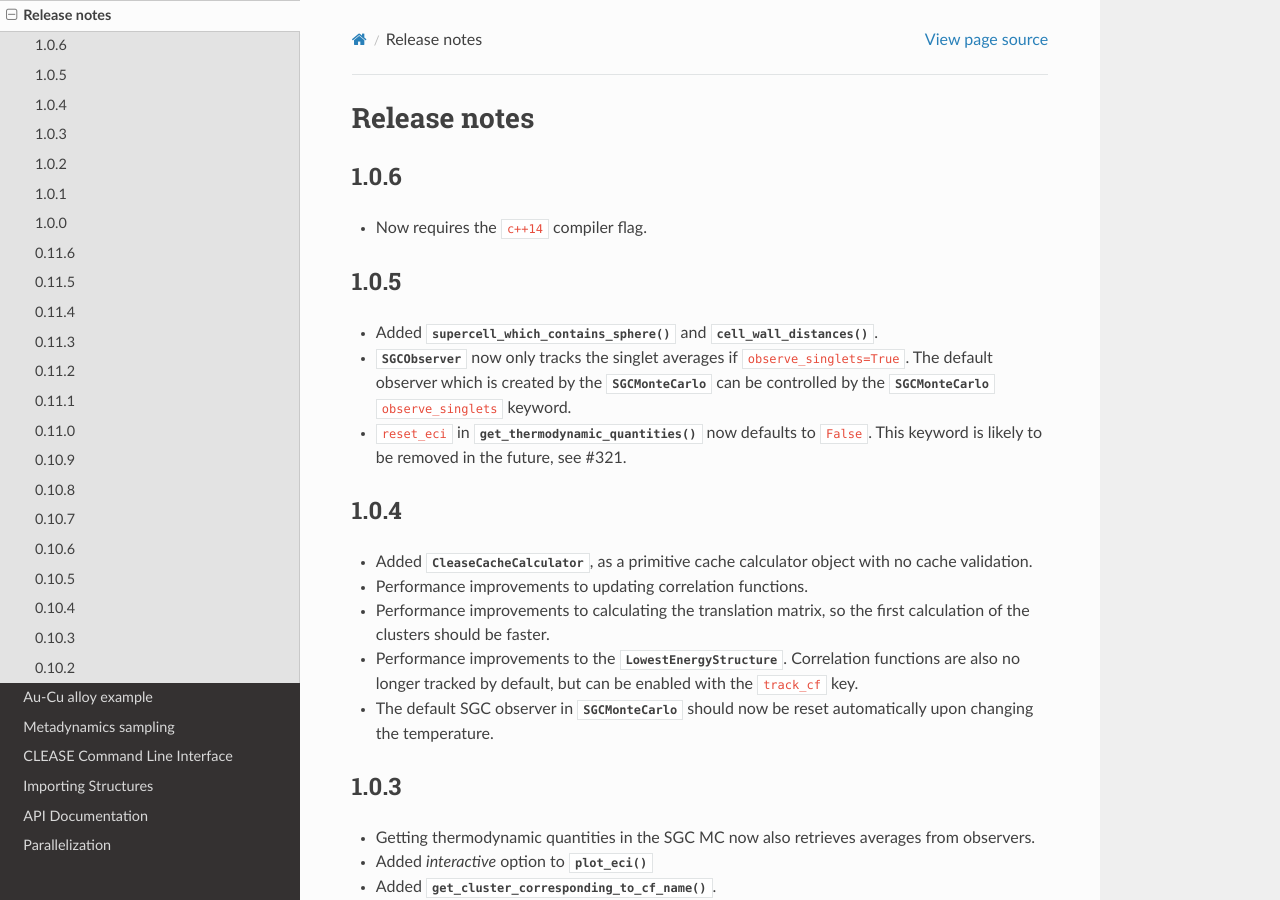
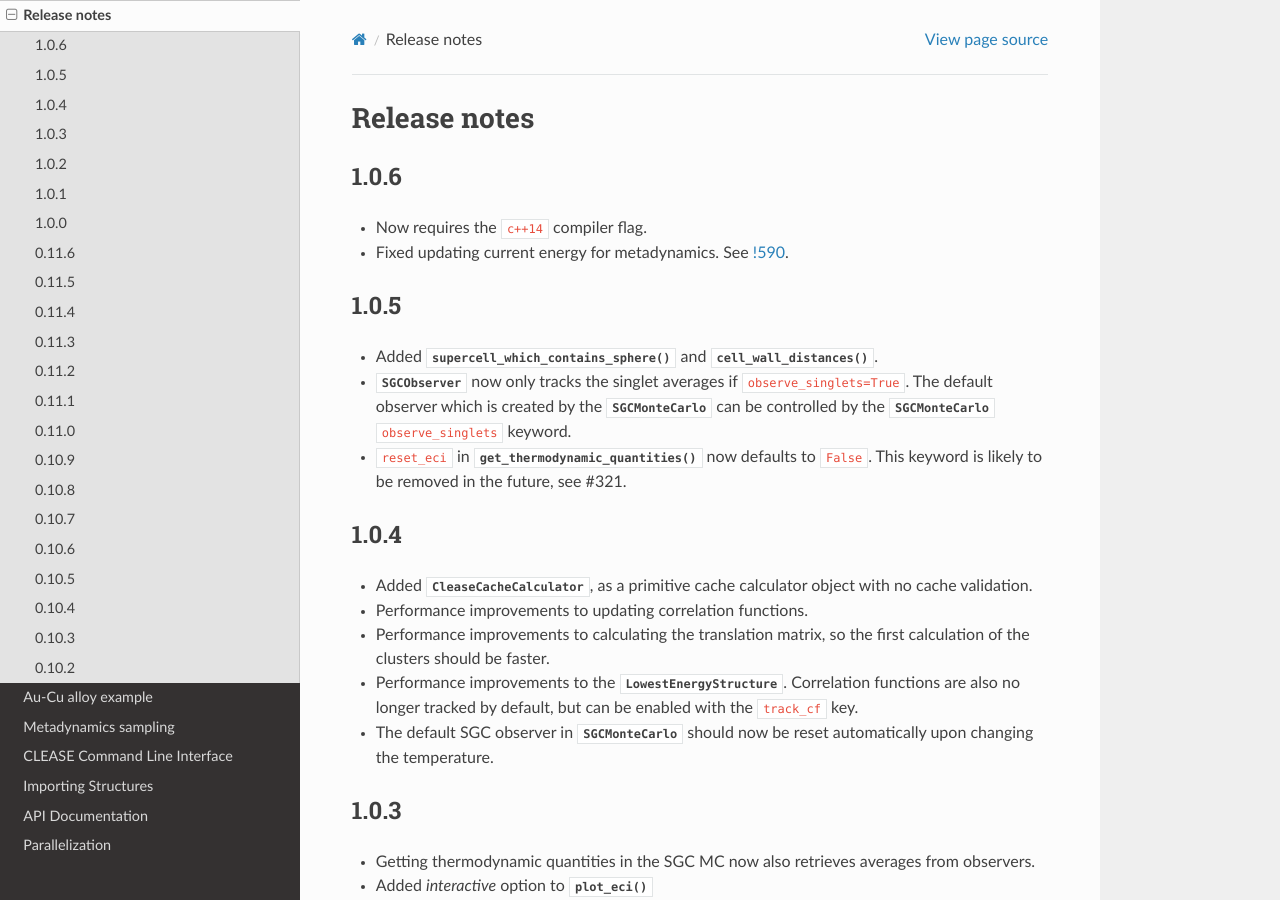
Before and after one commit to wuziqiqiqi/PD, a Sphinx documentation site: the page built from doc/source/releasenotes.rst, in a window 1280 px wide and 900 px high. Built offline with Sphinx 7.4.7 and the Read the Docs theme 2.0.0, drawn with Linux system fonts in a browser that asks for light colours.

Commit message:
DOC: Update releasenotes

```diff
--- a/doc/source/releasenotes.rst
+++ b/doc/source/releasenotes.rst
@@ -7,6 +7,8 @@ Release notes
 1.0.6
 ======
 * Now requires the ``c++14`` compiler flag.
+* Fixed updating current energy for metadynamics.
+  See `!590 <https://gitlab.com/computationalmaterials/clease/-/merge_requests/590>`_.
 
 1.0.5
 ======
```
